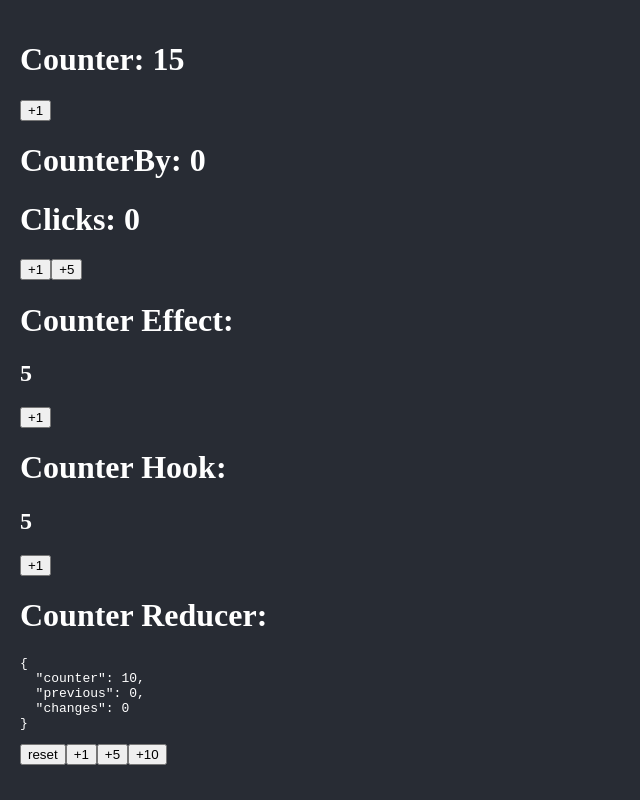
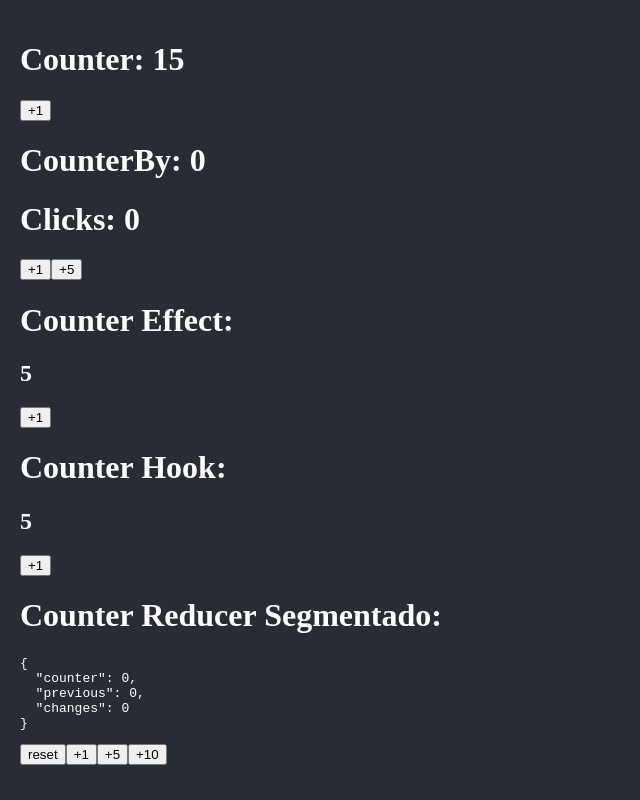
Before and after one commit to Piazzolla/reactpro-01-bases, a React (Vite) app: page / in a window 1280 px wide. Shown: the whole page, without its empty margins (0-640 px from the left). Built offline with nearby package versions, Linux system fonts and the light colour scheme.

Commit message:
refactor para ordenar el reducer

```diff
--- a/src/counter-reducer/CounterReducer.tsx
+++ b/src/counter-reducer/CounterReducer.tsx
@@ -1,45 +1,13 @@
 import { useReducer, useState } from "react"
+import { CounterState } from "./interfaces/interfaces"
+import { counterReducer } from "./state/counterReducer"
 
-interface CounterState {
-  counter: number;
-  previous: number;
-  changes: number;
-}
+
 const INITIAL_STATE: CounterState = {
-  counter: 10,
+  counter: 0,
   previous: 0,
   changes: 0,
 }
-
-type CounterAction = | { type: 'increaseBy', payload: { value: number; } }
-  | { type: 'reset' }
-
-
-const counterReducer = (state: CounterState, action: any): CounterState => {
-
-  switch (action.type) {
-    case 'increaseBy':
-      return {
-        counter: state.counter + action.payload.value,
-        changes: state.changes + 1,
-        previous: state.counter,
-      }
-
-
-    case 'reset':
-
-      return {
-        counter: 0,
-        changes: 0,
-        previous: 0,
-      }
-
-    default:
-      return state;
-  }
-}
-
-
 
 export const CounterReducerComponent = () => {
 
@@ -56,7 +24,7 @@ export const CounterReducerComponent = () => {
 
   return (
     <div>
-      <h1> Counter Reducer:</h1>
+      <h1> Counter Reducer Segmentado:</h1>
       <pre>
         { JSON.stringify( counterState, null, 2 )}
       </pre>
--- /dev/null
+++ b/src/counter-reducer/actions/actions.ts
@@ -0,0 +1,3 @@
+
+export type CounterAction = | { type: 'increaseBy', payload: { value: number; } }
+| { type: 'reset' }
--- /dev/null
+++ b/src/counter-reducer/interfaces/interfaces.ts
@@ -0,0 +1,5 @@
+export interface CounterState {
+    counter: number;
+    previous: number;
+    changes: number;
+}
--- /dev/null
+++ b/src/counter-reducer/state/counterReducer.ts
@@ -0,0 +1,26 @@
+import { CounterAction } from "../actions/actions";
+import { CounterState } from "../interfaces/interfaces";
+
+export const counterReducer = (state: CounterState, action:CounterAction): CounterState => {
+
+    switch (action.type) {
+      case 'increaseBy':
+        return {
+          counter: state.counter + action.payload.value,
+          changes: state.changes + 1,
+          previous: state.counter,
+        }
+
+
+      case 'reset':
+
+        return {
+          counter: 0,
+          changes: 0,
+          previous: 0,
+        }
+
+      default:
+        return state;
+    }
+  }
```
